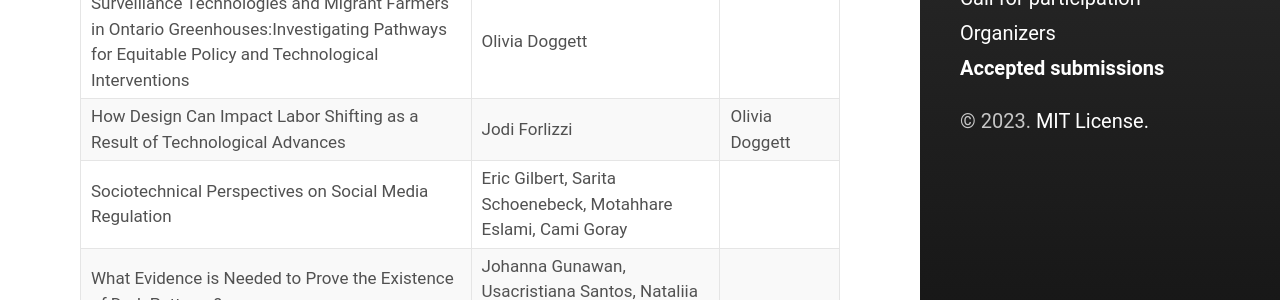
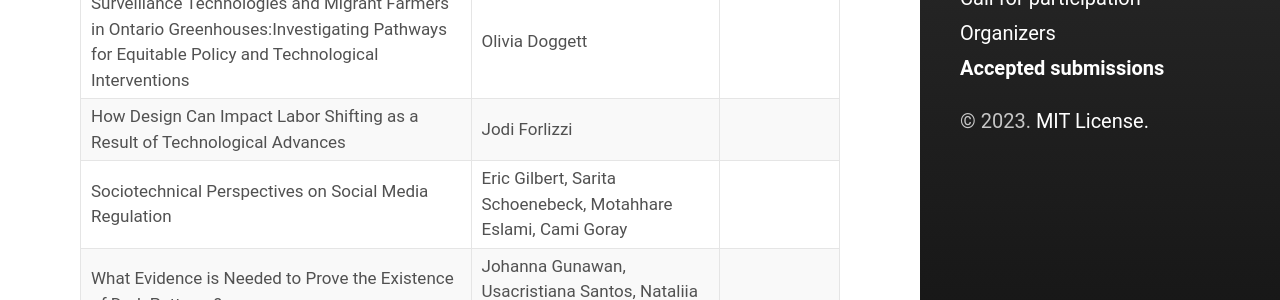
Before and after one commit to yang-qian/designpolicyCHI23, a Jekyll site: the page built from accepted.md, in a window 1280 px wide and 900 px high. Shown: the part 359-659 px from the top of the window. Built offline with Jekyll 4.4.1, drawn with Linux system fonts in a browser that asks for light colours.

Commit message:
Update accepted.md

```diff
--- a/accepted.md
+++ b/accepted.md
@@ -10,7 +10,7 @@ The list of accepted submissions is still being updated as camera-ready versions
 |-------------------------------------------------------------------------------|-------------------------------------------|--------------------|
 |Professional Ethics by Design: Co-creating Codes of Conduct for ComputationalPractice|Samuel Danzon-Chambaud||
 |Surveillance Technologies and Migrant Farmers in Ontario Greenhouses:Investigating Pathways for Equitable Policy and Technological Interventions|Olivia Doggett||
-| How Design Can Impact Labor Shifting as a Result of Technological Advances | Jodi Forlizzi | Olivia Doggett|
+| How Design Can Impact Labor Shifting as a Result of Technological Advances | Jodi Forlizzi | |
 | Sociotechnical Perspectives on Social Media Regulation     |     Eric Gilbert, Sarita Schoenebeck, Motahhare Eslami, Cami Goray  |                    |
 | What Evidence is Needed to Prove the Existence of Dark Patterns?  |  Johanna Gunawan, Usacristiana Santos, Nataliia Bielova  ||
 |Walking in Circles: Generative AI and the future of online legal information|Nóra Al Haider||
```
